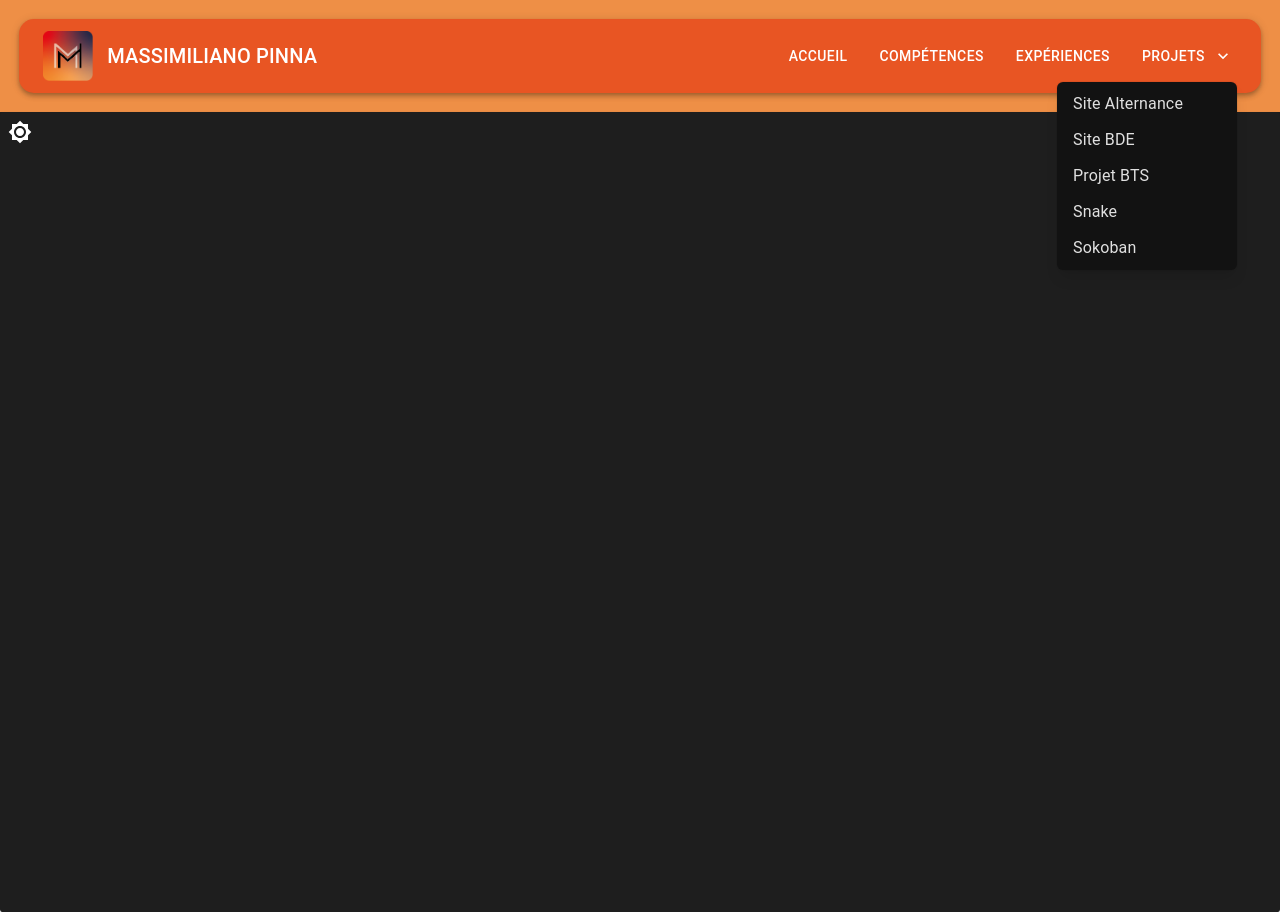
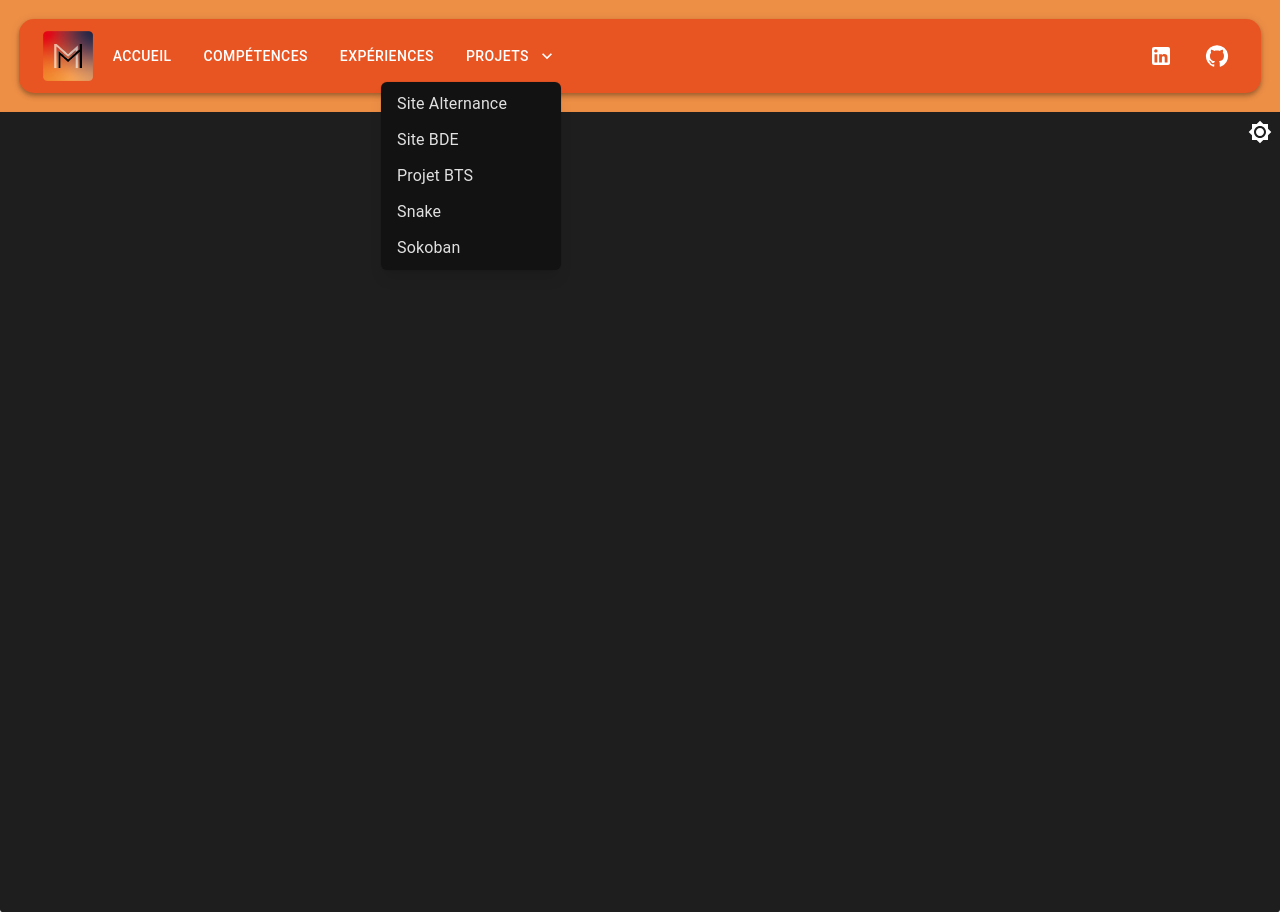
Before and after one commit to Massi-px/cv_en_ligne, a React (Create React App) app: page / in a window 1280 px wide. Both pictures are taken after a click on the button "PROJETS". Built offline with nearby package versions, Linux system fonts and the light colour scheme.

Commit message:
MuiNavBar finish, create new drawerbar for responsive appbar

```diff
--- a/package.json
+++ b/package.json
@@ -12,6 +12,8 @@
     "@testing-library/user-event": "^13.5.0",
     "react": "^18.2.0",
     "react-dom": "^18.2.0",
+    "react-responsive": "^9.0.2",
+    "react-router-dom": "^6.9.0",
     "react-scripts": "5.0.1",
     "web-vitals": "^2.1.4"
   },
--- a/src/App.js
+++ b/src/App.js
@@ -38,10 +38,12 @@ function App() {
                     <header className="App-header">
                         <MuiNavbar/>
                     </header>
-                    <Paper className='App-body' sx={{height: '100vh'}} check={mode} change={()=>setMode(!mode)}>
-                        <IconButton onClick={()=>setMode(!mode)} color="inherit">
-                            {theme.palette.mode === 'light' ? <Brightness4 /> : <Brightness7 />}
-                        </IconButton>
+                    <Paper className='App-body' sx={{height: '100vh', display: 'flex'}}>
+                        <div style={{ marginLeft: 'auto' }}>
+                            <IconButton onClick={()=>setMode(!mode)} color="inherit">
+                                {theme.palette.mode === 'light' ? <Brightness4 /> : <Brightness7 />}
+                            </IconButton>
+                        </div>
                     </Paper>
                 </Paper>
             </ThemeProvider>
--- a/src/assets/css/App.css
+++ b/src/assets/css/App.css
@@ -10,6 +10,12 @@
 /*body{
   background-color: #282c34;
 }*/
+
+.App-pdp{
+  height:80px;
+  width:80px;
+  border-radius:50%;
+}
 
 .App-logo {
   height: 50px;
@@ -39,10 +45,6 @@
 
 }
 
-.App-onglet{
-  margin-left: 2.5%;
-}
-
 .App-body{
   height: 100%;
   width: auto;
--- a/src/components/MuiNavbar.js
+++ b/src/components/MuiNavbar.js
@@ -1,6 +1,8 @@
-import {AppBar, IconButton, Toolbar, Typography, Stack, Button, MenuItem, alpha, styled, Menu} from "@mui/material";
+import {AppBar, IconButton, Toolbar, Stack, Button, MenuItem, alpha, styled, Menu} from "@mui/material";
+import LinkedInIcon from '@mui/icons-material/LinkedIn';
+import GitHubIcon from '@mui/icons-material/GitHub';
 import KeyboardArrowDownIcon from '@mui/icons-material/KeyboardArrowDown';
-import logo from "../assets/img/logo.png";
+import logo from "../assets/img/Logo2.png";
 import React from "react";
 
 const StyledMenu = styled((props) => (
@@ -44,6 +46,7 @@ const StyledMenu = styled((props) => (
     },
 }));
 export default function MuiNavbar() {
+
     const [anchorEl, setAnchorEl] = React.useState(null);
     const open = Boolean(anchorEl);
     const handleClick = (event) => {
@@ -59,9 +62,7 @@ export default function MuiNavbar() {
                 <IconButton size='large' edge='start' color='inherit' aria-label='logo'>
                     <img src={logo} className="App-logo" alt="logo" />
                 </IconButton>
-                <Typography variant='h6' component='div' sx={{flexGrow:1}} style={{marginLeft: 2}}>
-                    MASSIMILIANO PINNA
-                </Typography>
+
                 <Stack direction='row' spacing={2}>
                     <Button color='inherit'>Accueil</Button>
                     <Button color='inherit'>Compétences</Button>
@@ -81,9 +82,10 @@ export default function MuiNavbar() {
                         open={open}
                         onClose={handleClose}
                     >
-                        <MenuItem onClick={handleClose} disableRipple>
+                        <MenuItem component="a" href="https://www.etat-d-ame.fr/" target="_blank" rel="noopener noreferrer" onClick={handleClose}>
                             Site Alternance
                         </MenuItem>
+
                         <MenuItem onClick={handleClose} disableRipple>
                             Site BDE
                         </MenuItem>
@@ -98,6 +100,14 @@ export default function MuiNavbar() {
                         </MenuItem>
                     </StyledMenu>
                 </Stack>
+                <Stack direction='row' spacing={2} sx={{marginLeft:'auto'}}>
+                    <IconButton color='inherit' href='https://www.linkedin.com/in/pinna-massimiliano/' target='_blank'>
+                        <LinkedInIcon />
+                    </IconButton>
+                    <IconButton color='inherit' href='https://github.com/Massi-px' target='_blank'>
+                        <GitHubIcon />
+                    </IconButton>
+                </Stack>
             </Toolbar>
         </AppBar>
     )
```
Also changed, not shown: src/components/DrawerComp.js (added, +16 -0 lines), src/assets/img/Photo.jpg (added), 1 other file (tests, documents, lock files or other folders).
